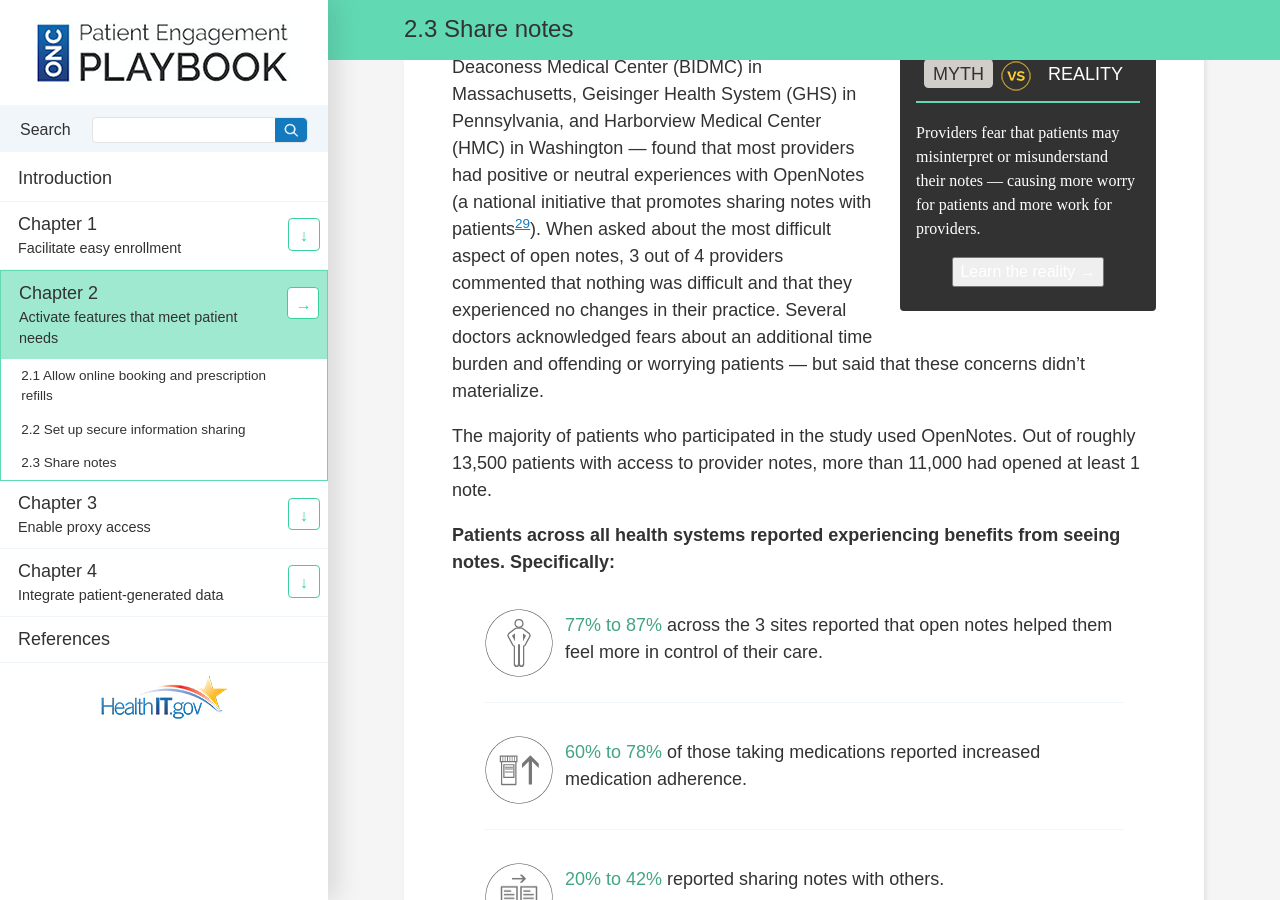
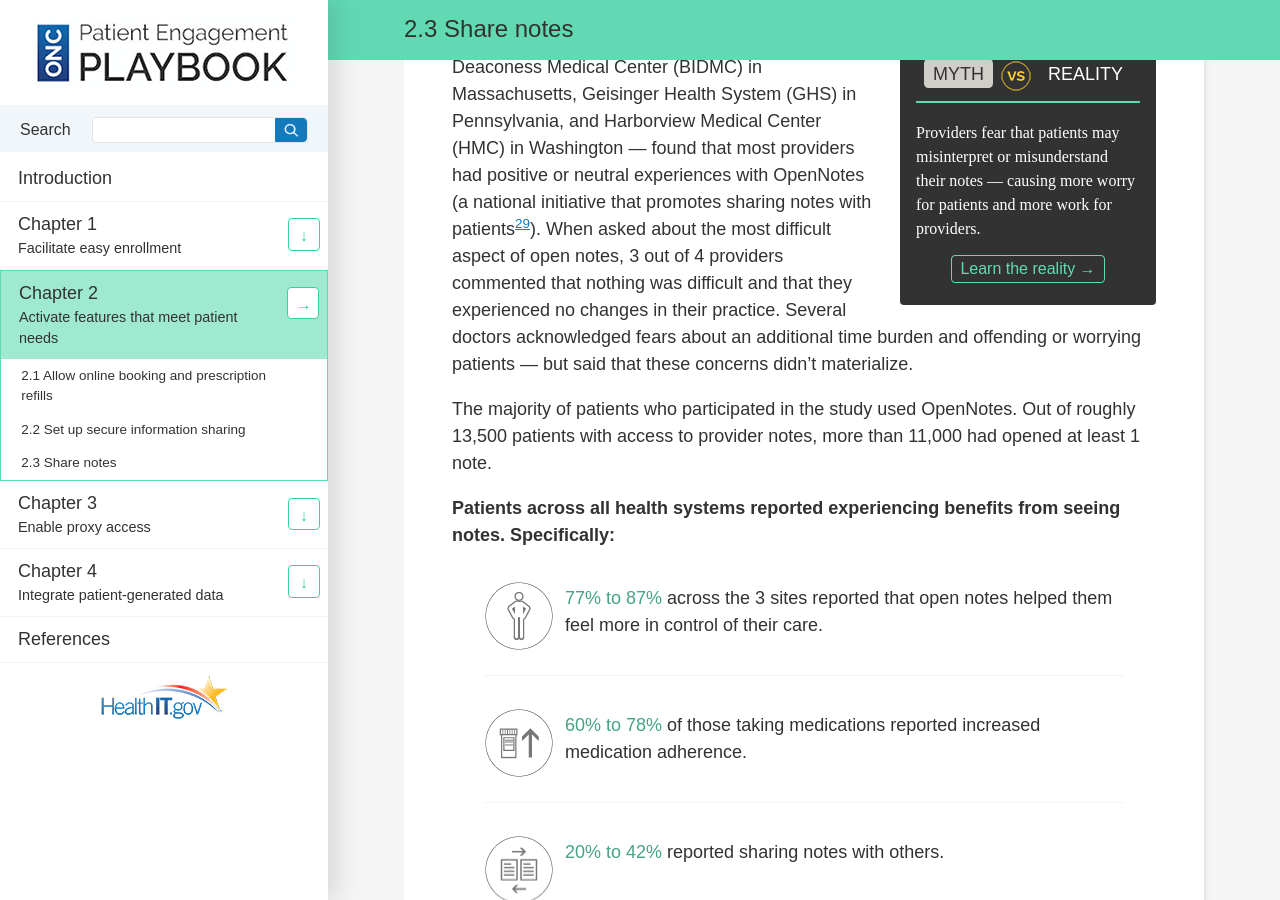
Before and after one commit to SriGovHealth/ONCHITPlaybook, a Jekyll site: the page built from _content/chapter-2.html, in a window 1280 px wide and 900 px high, scrolled down 6827 px. Built offline with Jekyll 4.4.1, drawn with Linux system fonts in a browser that asks for light colours.

Commit message:
MvR adjustments

```diff
--- a/_content/chapter-2.html
+++ b/_content/chapter-2.html
@@ -295,17 +295,17 @@ next-url: "/chapter-3/"
           <div class="ftf-title">
             <h3>An Evaluation of OpenNotes<sup><a href="{{ '/references/#footnote-28' | prepend: site.baseurl }}" id="footnote-ref28">28</a></sup> <span>| From the field</span></h3>
           </div>
-          <div class="myth-block myth-right">
+          <div class="myth-block myth-right" id="mythreality-2">
             <p class="myth-title"><span class="myth">Myth</span> <span class="versus">vs</span> <span class="reality">Reality</span></p>
-            <div class="myth-content">
-              <p class="myth-subhead"><strong>Myth:</strong></p>
+            <div class="myth-content" aria-hidden="false">
+              <p id="myth-2" class="myth-subhead"><strong>Myth:</strong></p>
               <p>Providers fear that patients may misinterpret or misunderstand their notes &mdash; causing more worry for patients and more work for providers.</p>
-              <p class="myth-control"><button>Learn the reality &rarr;</button></p>
+              <p class="myth-control"><a href="reality-2">Learn the reality <span aria-hidden="true">&rarr;</span></a></p>
             </div>
-            <div class="reality-content">
-              <p class="myth-subhead"><strong>Reality:</strong></p>
+            <div class="reality-content" aria-hidden="true">
+              <p id="reality-2" class="myth-subhead"><strong>Reality:</strong></p>
               <p>For most providers, sharing notes doesn’t affect their workload &mdash; and using OpenNotes improves patients’ engagement and sense of control over their care.</p>
-              <p class="myth-control"><button>&larr; View the myth</button></p>
+              <p class="myth-control"><a href="myth-2"><span aria-hidden="true">&larr;</span> View the myth</a></p>
             </div>
           </div>
 
```
